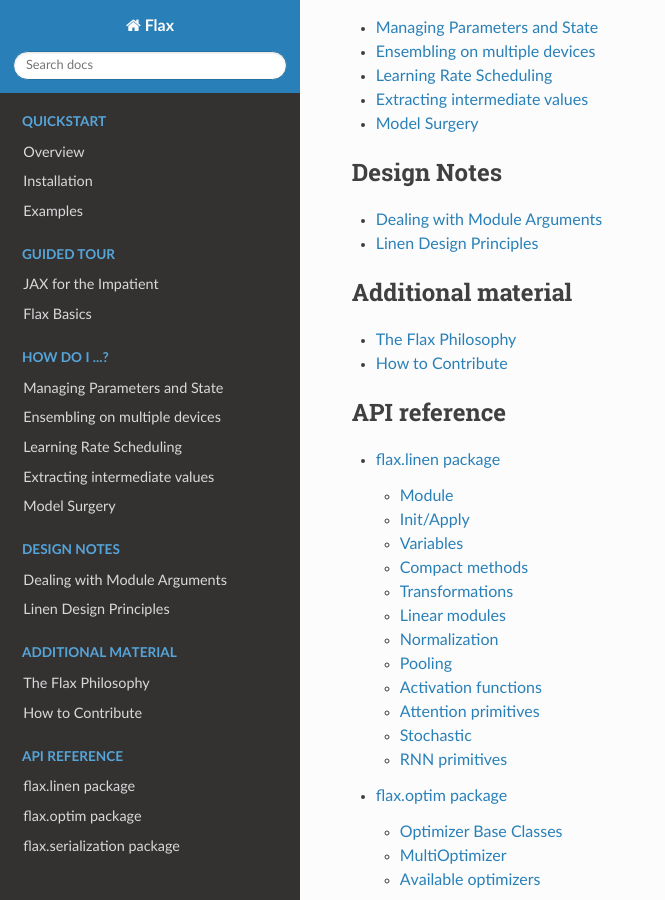
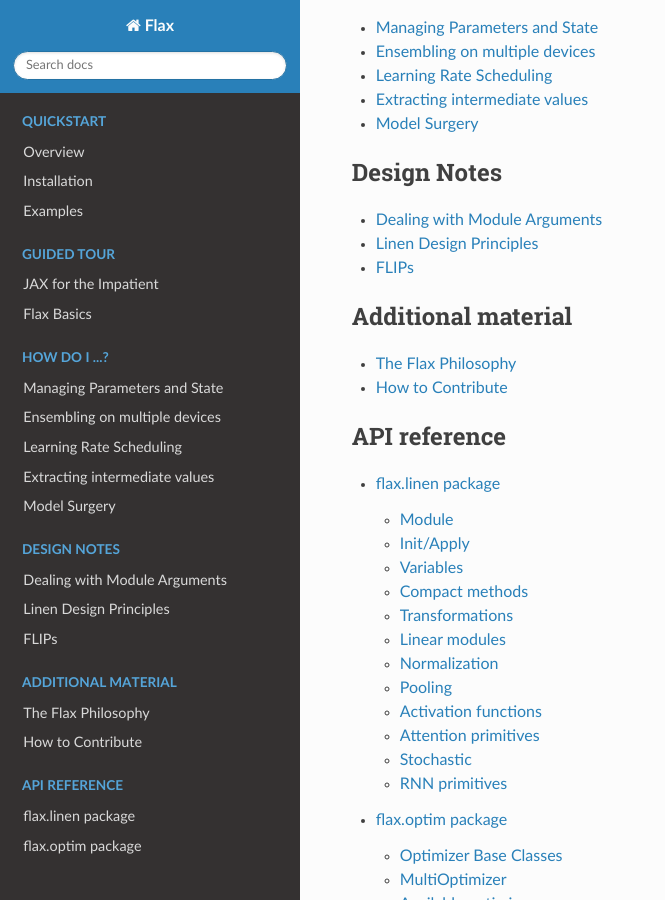
Before and after one commit to bortkomencw/flax, a Sphinx documentation site: the page built from docs/index.rst, in a window 1280 px wide and 900 px high, scrolled down 576 px. Shown: the whole window, without its empty margins (0-665 px from the left). Built offline with Sphinx 7.4.7 and the Read the Docs theme 2.0.0, drawn with Linux system fonts in a browser that asks for light colours.

Commit message:
Adds FLIPs link to main RST nav.

```diff
--- a/docs/index.rst
+++ b/docs/index.rst
@@ -48,6 +48,7 @@
    :titlesonly:
 
    design_notes/*
+   FLIPs <https://github.com/google/flax/tree/master/docs/flip>
 
 .. toctree::
    :maxdepth: 1
```
